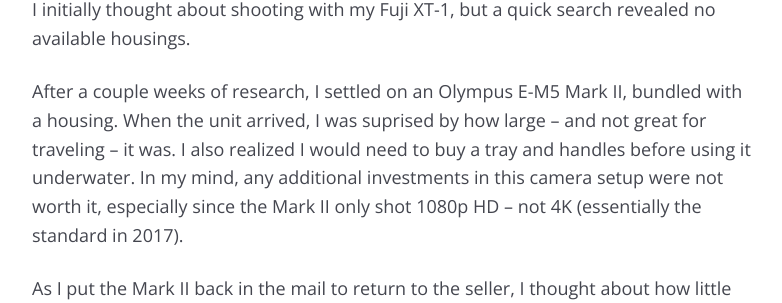
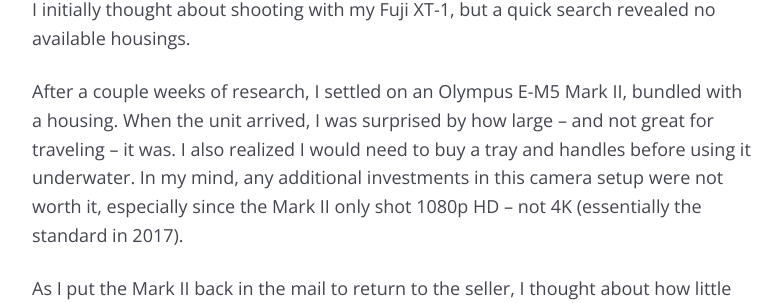
Before and after one commit to mcknightlabs/rtmup, a Jekyll site: the page built from _posts/goal/2018-01-30-uwphotography.md, in a window 1280 px wide and 900 px high, scrolled down 1217 px. Shown: the part 181-484 px from the top of the window, without its empty margins (248-1030 px from the left). Built offline with Jekyll 4.4.1, drawn with Linux system fonts in a browser that asks for light colours; comment, search, counter and statistics services are not loaded; some of the changed text lies outside the part shown.

Commit message:
update uw post

```diff
--- a/_posts/goal/2018-01-30-uwphotography.md
+++ b/_posts/goal/2018-01-30-uwphotography.md
@@ -28,7 +28,7 @@
 
 I initially thought about shooting with my Fuji XT-1, but a quick search revealed no available housings.
 
-After a couple weeks of research, I settled on an Olympus E-M5 Mark II, bundled with a housing. When the unit arrived, I was suprised by how large – and not great for traveling – it was. I also realized I would need to buy a tray and handles before using it underwater. In my mind, any additional investments in this camera setup were not worth it, especially since the Mark II only shot 1080p HD – not 4K (essentially the standard in 2017).
+After a couple weeks of research, I settled on an Olympus E-M5 Mark II, bundled with a housing. When the unit arrived, I was surprised by how large – and not great for traveling – it was. I also realized I would need to buy a tray and handles before using it underwater. In my mind, any additional investments in this camera setup were not worth it, especially since the Mark II only shot 1080p HD – not 4K (essentially the standard in 2017).
 
 As I put the Mark II back in the mail to return to the seller, I thought about how little time was left before my trip – less than three weeks. I needed to make another decision ASAP.
 
```
Also changed, not shown: other parts of _posts/goal/2018-01-30-uwphotography.md (+1 -1 lines).
